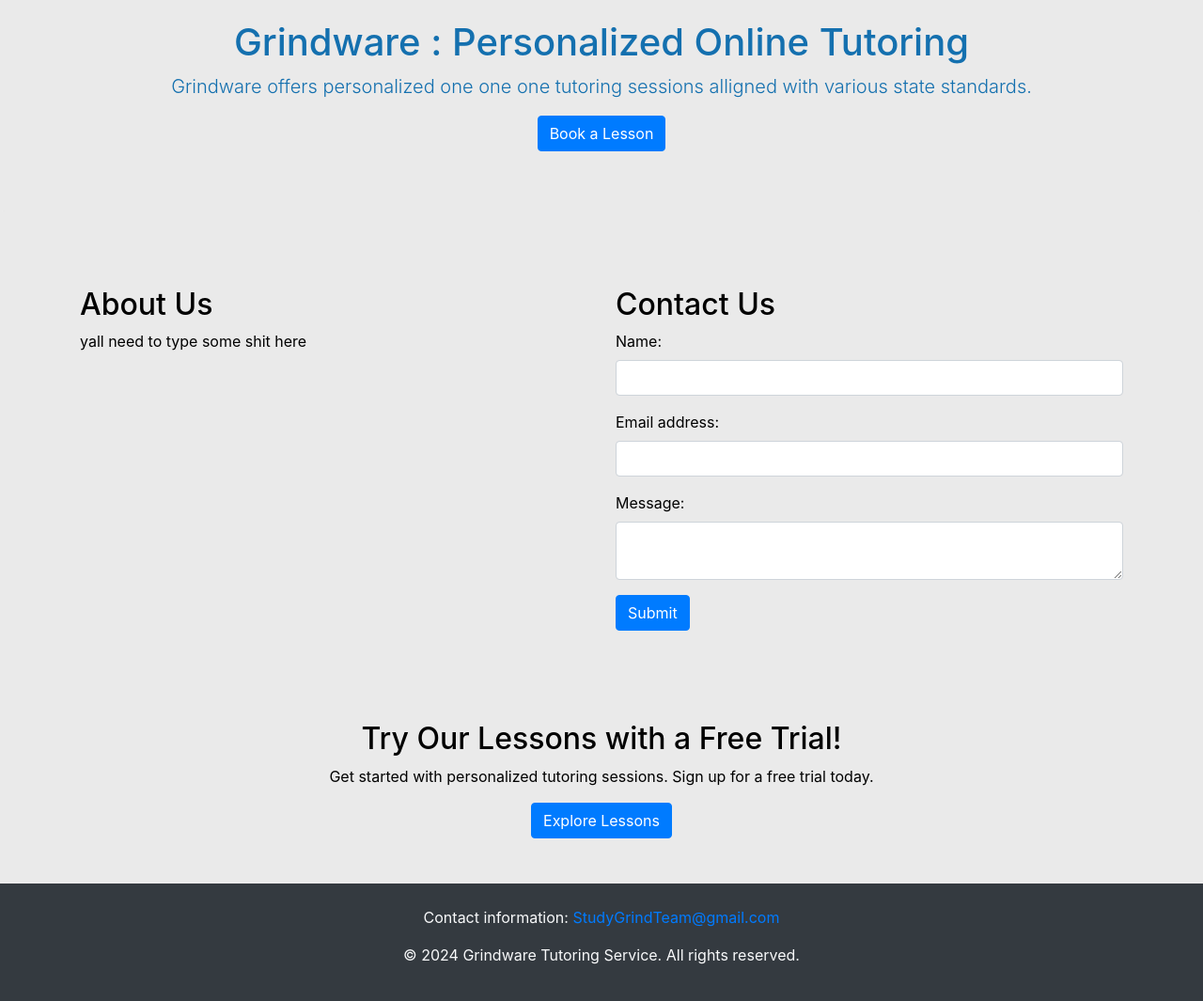
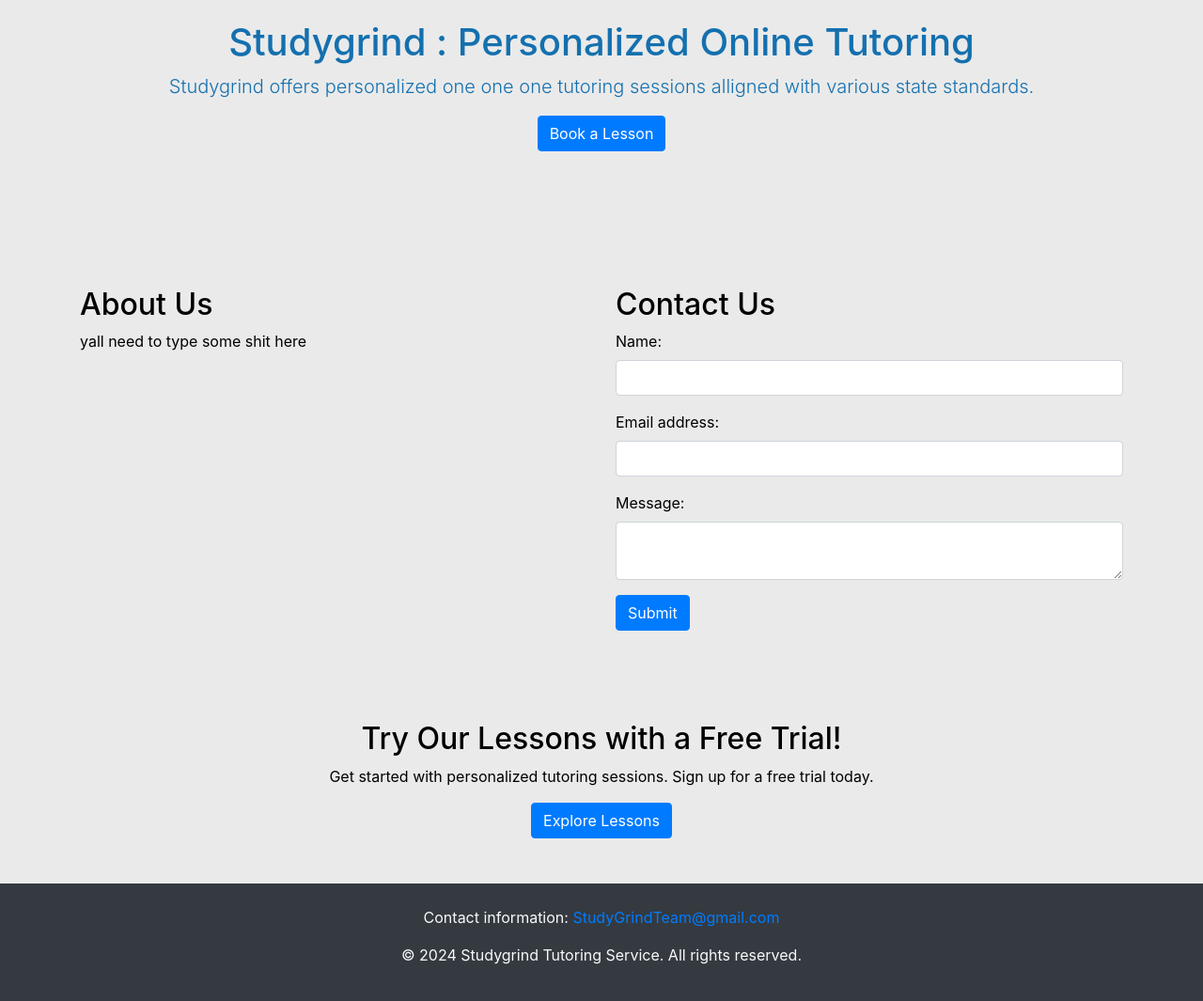
Before and after one commit to Study-Grind-Developers/Grindware, a website: page index.html in a window 1280 px wide. Shown: the part 147-1212 px from the top of the page at 94% size. Drawn offline with nearby package versions, Linux system fonts and the light colour scheme.

Commit message:
Website fix

```diff
--- a/index.html
+++ b/index.html
@@ -43,8 +43,8 @@
   <section id="home" class="jumbotron text-center">
     <div class="container">
       <img src="path/to/your/image.jpg" alt="Image" class="img-fluid mb-4" style="max-width: 100%; height: auto;">
-      <h1>Grindware : Personalized Online Tutoring</h1>
-      <p class="lead">Grindware offers personalized one one one tutoring sessions alligned with various state standards.</p>
+      <h1>Studygrind : Personalized Online Tutoring</h1>
+      <p class="lead">Studygrind offers personalized one one one tutoring sessions alligned with various state standards.</p>
       <a class="btn btn-primary" href="lessons.html">Book a Lesson</a>
     </div>
   </section>
@@ -89,7 +89,7 @@
       <footer class="bg-dark text-light py-4">
         <div class="container text-center">
           <p>Contact information: <a href="mailto:StudyGrindTeam@gmail.com">StudyGrindTeam@gmail.com</a></p>
-          <p>&copy; 2024 Grindware Tutoring Service. All rights reserved.</p>
+          <p>&copy; 2024 Studygrind Tutoring Service. All rights reserved.</p>
         </div>
       </footer>
 
```
Also changed, not shown: contact.html (+1 -1 lines).
